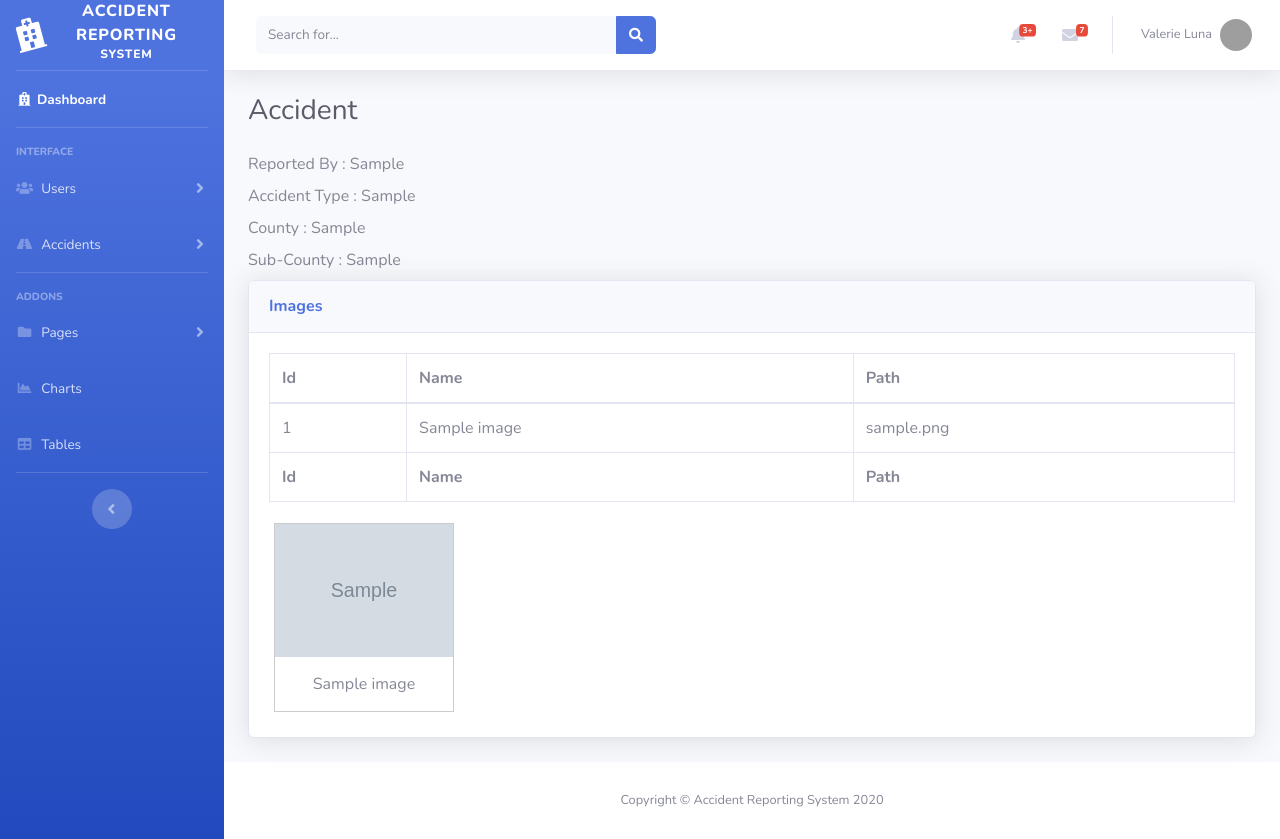
After one commit to kevincliffo/accident_benja, a CodeIgniter app: page /accident/index.php/accidents/viewdetails/1 in a window 1280 px wide. The commit adds this page. Run offline with CodeIgniter, Linux system fonts and the light colour scheme; tables that the repository leaves empty hold one stand-in row (values such as "Sample post"); grey boxes marked "Sample" are stand-in pictures; some libraries are stand-ins or nearby versions; grey boxes are pictures that could not be loaded.

Commit message:
Added images and Single Accident pages

```diff
--- a/_tables/accidents.sql
+++ b/_tables/accidents.sql
@@ -6,5 +6,6 @@ CREATE TABLE accidents (
   SubCounty varchar(50) NOT NULL,
   Location varchar(50) NOT NULL,
   AccidentType varchar(50) NOT NULL,
+  Details varchar(255) NOT NULL,
   AccidentDate datetime NOT NULL DEFAULT CURRENT_TIMESTAMP
 ) ENGINE=InnoDB DEFAULT CHARSET=latin1;
--- a/application/controllers/Accidents.php
+++ b/application/controllers/Accidents.php
@@ -15,6 +15,19 @@ class Accidents extends CI_Controller {
 
         $this->load->view('includes/header', $data);
         $this->load->view('view_accidents', $data);
+        $this->load->view('includes/footer', $data);
+    }
+
+    function viewdetails($id)
+    {
+        $this->load->model('model_accidents');
+        $data['accident'] = $this->model_accidents->getaccidentdetailsoverid($id);
+        $data['images'] = $this->model_accidents->getimagesoveruuid($data['accident'][0]['UUID']);
+        //print_r($data['images']);die();
+        $data['title'] = 'Accident Reporting System | Accidents - ' .$id;
+
+        $this->load->view('includes/header', $data);
+        $this->load->view('view_single_accident', $data);
         $this->load->view('includes/footer', $data);
     }
 
@@ -42,6 +55,7 @@ class Accidents extends CI_Controller {
         $subCounty = $this->input->post('subCounty');
         $location = $this->input->post('location');
         $accidentType = $this->input->post('accidentType');
+        $details = $this->input->post('details');
         $reporter = $this->session->userdata('Email');
 
         $uuid = $this->uuid();
@@ -52,6 +66,7 @@ class Accidents extends CI_Controller {
             'Location'   => $location,
             'AccidentType'   => $accidentType,
             'ReportedBy'   => $reporter,
+            'Details'  => $details,
             'UUID' => $uuid
         );
 
--- a/application/models/Model_accidents.php
+++ b/application/models/Model_accidents.php
@@ -43,4 +43,34 @@ class Model_Accidents extends CI_Model {
             return array();
         }
     }
+
+    public function getaccidentdetailsoverid($id)
+    {
+        $this->db->query("SET sql_mode = '' ");
+        $this->db->where('Id', $id);
+
+        $query = $this->db->get('accidents');
+
+        if ($query->num_rows() > 0)
+        {
+            return $query->result_array();
+        } else {
+            return array();
+        }
+    }
+
+    public function getimagesoveruuid($uuid)
+    {
+        $this->db->query("SET sql_mode = '' ");
+        $this->db->where('AccidentUUID', $uuid);
+
+        $query = $this->db->get('images');
+
+        if ($query->num_rows() > 0)
+        {
+            return $query->result_array();
+        } else {
+            return array();
+        }
+    }
 }
--- a/application/views/includes/header.php
+++ b/application/views/includes/header.php
@@ -12,6 +12,7 @@
         <link href="https://fonts.googleapis.com/css?family=Nunito:200,200i,300,300i,400,400i,600,600i,700,700i,800,800i,900,900i" rel="stylesheet" />
         <!-- Custom styles for this template-->
         <link href="<?php echo base_url(); ?>css/sb-admin-2.min.css" rel="stylesheet" />
+        <link href="<?php echo base_url(); ?>css/style.css" rel="stylesheet" />
     </head>
     <body id="page-top">
         <!-- Page Wrapper -->
@@ -58,7 +59,7 @@
                         <div class="bg-white py-2 collapse-inner rounded">
                             <h6 class="collapse-header">Accidents:</h6>
                             <?php echo anchor('accidents/addaccident', 'Report Accident', 'class="collapse-item"');?>
-                            <?php echo anchor('accidents/allaccidents', 'View Accidents', 'class="collapse-item"');?>
+                            <?php echo anchor('accidents', 'View Accidents', 'class="collapse-item"');?>
                         </div>
                     </div>
                 </li>
--- /dev/null
+++ b/application/views/view_single_accident.php
@@ -0,0 +1,49 @@
+
+                    <div class="container-fluid">
+                        <!-- Page Heading -->
+                        <div class="d-sm-flex align-items-center justify-content-between mb-4">
+                            <h1 class="h3 mb-0 text-gray-800">Accident</h1>
+                            <!-- <a href="#" class="d-none d-sm-inline-block btn btn-sm btn-primary shadow-sm"><i class="fas fa-download fa-sm text-white-50"></i> Generate Report</a> -->
+                        </div>
+                        <?php
+                            echo 'Reported By : '.form_label($accident[0]['ReportedBy']).br(1);
+                            echo 'Accident Type : '.form_label($accident[0]['AccidentType']).br(1);
+                            echo 'County : '.form_label($accident[0]['County']).br(1);
+                            echo 'Sub-County : '.form_label($accident[0]['SubCounty']).br(1);
+                        ?>
+                        <div class="card shadow mb-4">
+                            <div class="card-header py-3">
+                                <h6 class="m-0 font-weight-bold text-primary">Images</h6>
+                            </div>
+                            <div class="card-body">
+                                <div class="table-responsive">
+                                    <?php
+                                        $template = array(
+                                            'table_open'=> '<table border="0" cellpadding="0" class="table table-bordered">',
+                                            'id'=>'dataTable',
+                                            'width'=>'100%',
+                                            'cellspacing'=>'0'
+                                        );
+
+                                        $this->table->set_heading('Id', 'Name', 'Path');
+                                        foreach ($images as $image)
+                                        {
+                                            $this->table->add_row($image['Id'], $image['Name'], $image['Path']);
+                                        }
+                                        $this->table->add_row('<b>Id</b>', '<b>Name</b>', '<b>Path</b>');
+                                        $this->table->set_template($template);
+                                        echo $this->table->generate();
+                                    ?>
+                                </div>
+                                <?php foreach($images as $image) {?>
+                                <div class="gallery">
+                                    <a target="_blank" href="<?php echo base_url().$image['Path']; ?>">
+                                        <img src="<?php echo base_url().$image['Path']; ?>" alt="Cinque Terre" width="600" height="400">
+                                    </a>
+                                    <div class="desc"><?php echo $image['Name']; ?></div>
+                                </div>
+                                <?php }?>
+                            </div>
+                        </div>
+                    </div>
+                    <!-- /.container-fluid -->
--- /dev/null
+++ b/css/style.css
@@ -0,0 +1,19 @@
+.gallery {
+    margin: 5px;
+    border: 1px solid #ccc;
+    float: left;
+    width: 180px;
+  }
+
+  .gallery:hover {
+    border: 1px solid #777;
+  }
+
+  .gallery img {
+    width: 100%;
+    height: auto;
+  }
+  .desc {
+    padding: 15px;
+    text-align: center;
+  }
```
Also changed, not shown: application/views/view_accidents.php (added, +36 -0 lines), application/views/view_report_accident.php (+20 -2 lines), uploads/Akon.jpg (deleted), uploads/Kyle.jpg (deleted), uploads/bike-human.jpg (added), uploads/bike-human2.jpg (added), uploads/blender.jpg (deleted), uploads/jewellery.jpg (deleted), uploads/synonyms.jpg (deleted), uploads/template-chuuza.jpg (deleted).
